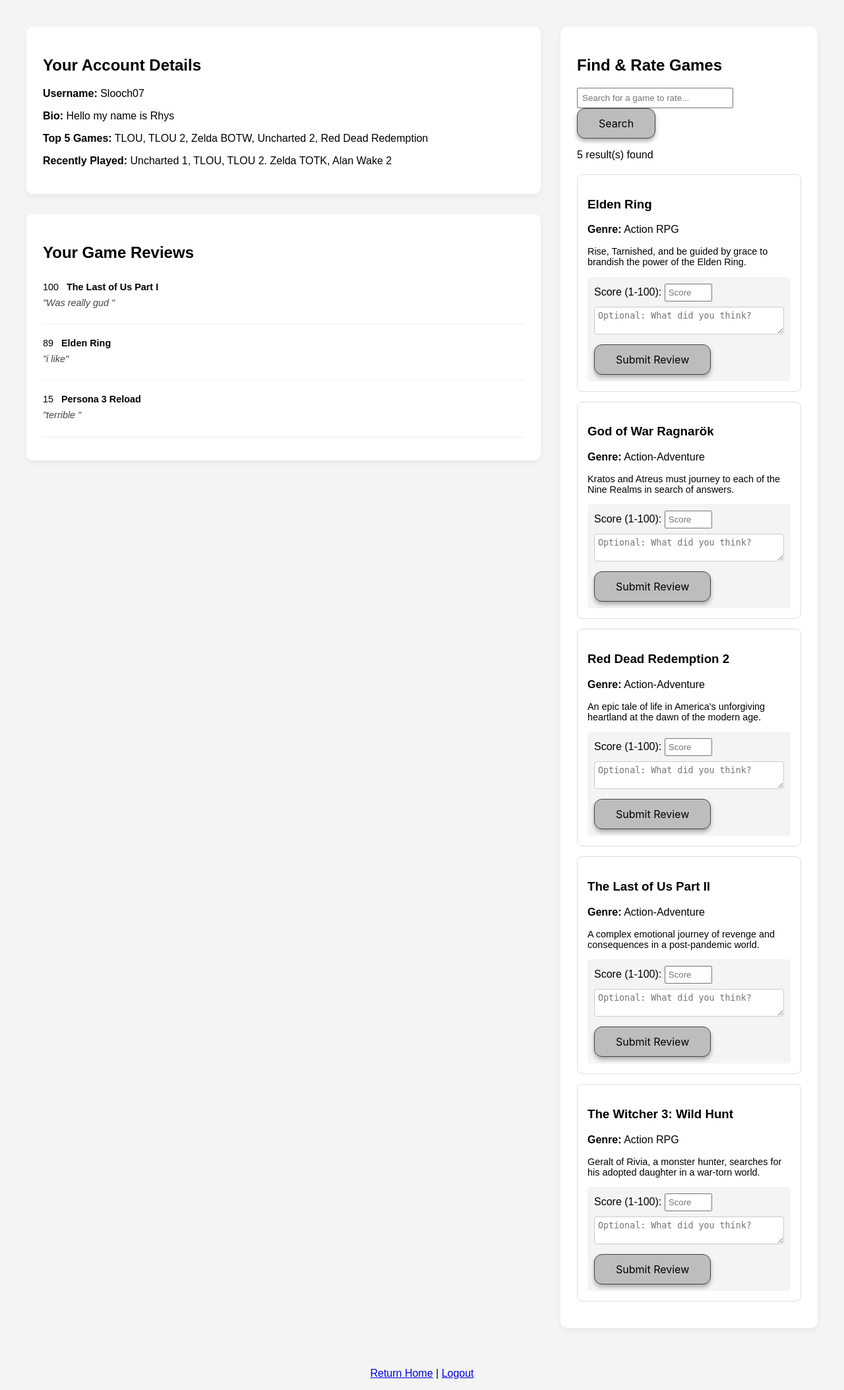
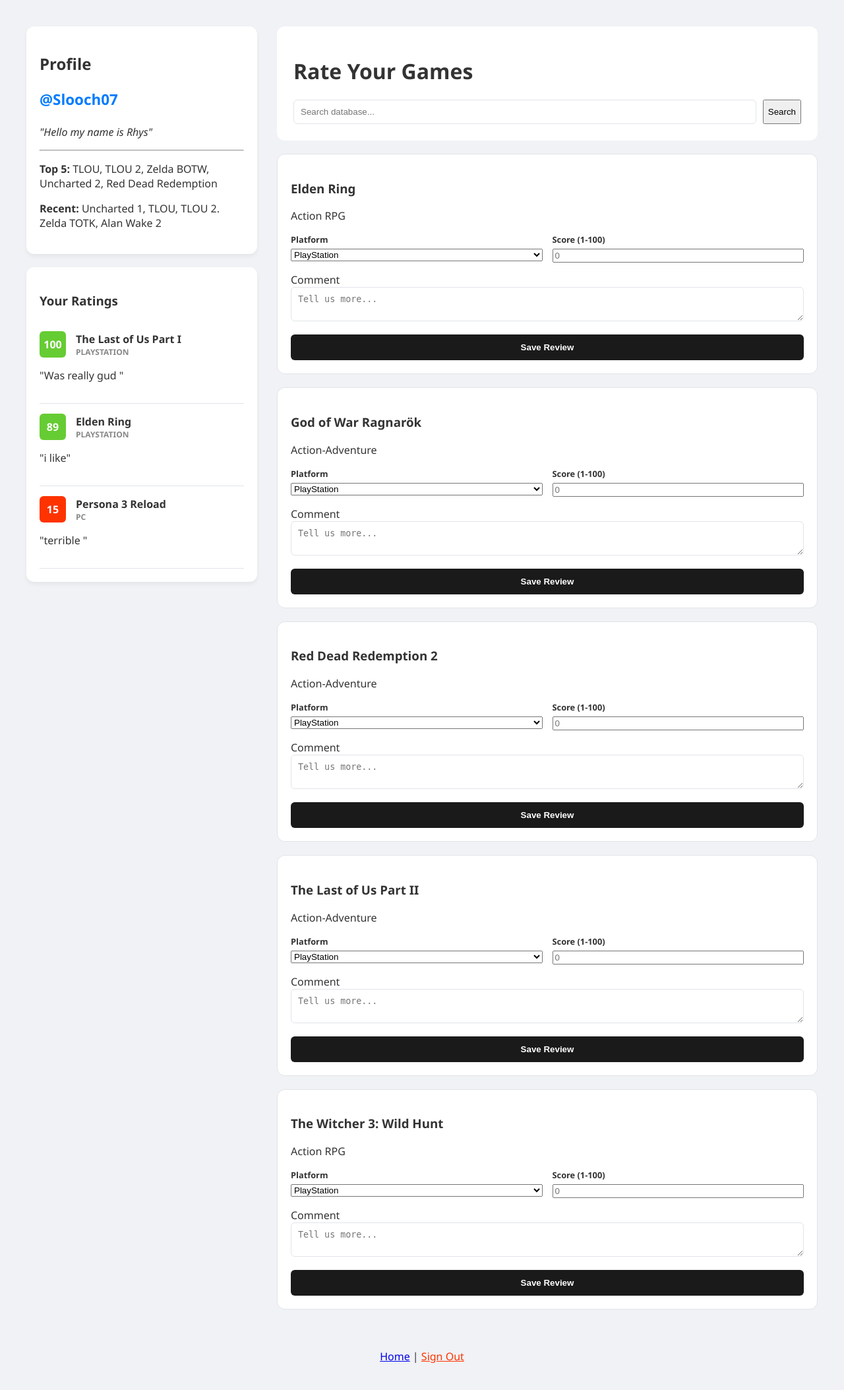
Before and after one commit to philstevens123/THE-REAL-NEA, a Flask app: page /user_profile in a window 1280 px wide. Shown: the whole page at 66% size. Run offline with Flask 3, Linux system fonts and the light colour scheme; a user stored in the database is signed in.

Commit message:
Added platform field to review

```diff
--- a/app.py
+++ b/app.py
@@ -43,7 +43,8 @@ class Review(db.Model):
     id = db.Column(db.Integer, primary_key=True)
     game_id = db.Column(db.String(80), nullable=False)
     game_title = db.Column(db.String(120), nullable=False)
-    rating = db.Column(db.Integer, nullable=False) # Store 1-100
+    platform = db.Column(db.String(50), nullable=False) # <--- ADD THIS LINE
+    rating = db.Column(db.Integer, nullable=False)
     comment = db.Column(db.Text, nullable=True)
     user_id = db.Column(db.Integer, db.ForeignKey('users.id'), nullable=False)
 
@@ -82,12 +83,12 @@ def register():
         confirm_password = request.form.get('confirm-password')
 
         if password != confirm_password:
-            flash("Passwords do not match!")
+            flash("Passwords do not match!", "register_error")
             return redirect(url_for('register'))
 
         existing_user = User.query.filter((User.email == email) | (User.username == username)).first()
         if existing_user:
-            flash("Username or Email already in use!")
+            flash("Username or Email already in use!", "register_error")
             return redirect(url_for('register'))
 
         new_user = User(username=username, email=email)
@@ -111,7 +112,10 @@ def sign_in():
             if user.profile is None:
                 return redirect(url_for('create_profile'))
             return redirect(url_for('user_profile'))
-        flash("Invalid username or password.")
+
+        flash("Incorrect username or password.", "sign_in_error")
+        return redirect(url_for('sign_in'))
+
     return render_template('sign_in.html')
 
 @app.route('/create_profile', methods=['GET', 'POST'])
@@ -136,7 +140,7 @@ def create_profile():
 def user_profile():
     user_id = session.get('user_id')
     if not user_id:
-        flash("You must be logged in to view your profile.")
+        flash("You must be logged in to view your profile.", "profile_error")
         return redirect(url_for('sign_in'))
 
     user = User.query.get(user_id)
@@ -156,30 +160,30 @@ def rate_game(game_id):
         flash("Please log in to rate games.")
         return redirect(url_for('sign_in'))
 
-    try:
-        rating_val = int(request.form.get('rating'))
-    except (ValueError, TypeError):
-        flash("Invalid rating.")
-        return redirect(url_for('user_profile'))
-
-    if rating_val < 1 or rating_val > 100:
-        flash("Rating must be between 1 and 100.")
-        return redirect(url_for('user_profile'))
-
+    # Get data from form
+    platform = request.form.get('platform') # <--- GET PLATFORM
+    rating_val = int(request.form.get('rating'))
     comment = request.form.get('comment')
     game_title = request.form.get('game_title')
 
-    # Check for existing review to update, else create new
-    existing = Review.query.filter_by(user_id=user_id, game_id=game_id).first()
+    # Check for existing review on THIS platform for THIS game
+    existing = Review.query.filter_by(user_id=user_id, game_id=game_id, platform=platform).first()
+
     if existing:
         existing.rating = rating_val
         existing.comment = comment
-        flash(f"Updated review for {game_title}!")
+        flash(f"Updated {game_title} review for {platform}!")
     else:
-        new_rev = Review(game_id=game_id, game_title=game_title, rating=rating_val,
-                         comment=comment, user_id=user_id)
+        new_rev = Review(
+            game_id=game_id,
+            game_title=game_title,
+            platform=platform, # <--- SAVE PLATFORM
+            rating=rating_val,
+            comment=comment,
+            user_id=user_id
+        )
         db.session.add(new_rev)
-        flash(f"Submitted review for {game_title}!")
+        flash(f"Submitted {game_title} review for {platform}!")
 
     db.session.commit()
     return redirect(url_for('user_profile'))
--- a/static/styles/user_profile_styles.css
+++ b/static/styles/user_profile_styles.css
@@ -100,3 +100,151 @@ button.btn-dark-modern {
     font-size: 0.9em;
     margin-bottom: 10px;
 }
+
+:root {
+    --bg-color: #f0f2f5;
+    --card-bg: #ffffff;
+    --primary: #1a1a1a;
+    --accent: #007bff;
+    --green: #66cc33;
+    --yellow: #ffcc33;
+    --red: #ff3300;
+    --border: #e1e4e8;
+}
+
+body {
+    font-family: 'Segoe UI', Tahoma, Geneva, Verdana, sans-serif;
+    background-color: var(--bg-color);
+    margin: 0;
+    color: #333;
+}
+
+.layout-container {
+    display: flex;
+    max-width: 1200px;
+    margin: 40px auto;
+    gap: 30px;
+    padding: 0 20px;
+}
+
+/* SIDEBAR */
+.sidebar {
+    width: 350px;
+}
+
+.profile-card, .history-card {
+    background: var(--card-bg);
+    padding: 20px;
+    border-radius: 12px;
+    box-shadow: 0 4px 6px rgba(0,0,0,0.05);
+    margin-bottom: 20px;
+}
+
+.user-main { font-size: 1.4rem; color: var(--accent); }
+
+/* SCORE BADGES */
+.score-badge {
+    width: 40px;
+    height: 40px;
+    line-height: 40px;
+    text-align: center;
+    border-radius: 6px;
+    color: white;
+    font-weight: bold;
+    flex-shrink: 0;
+}
+.high-score { background: var(--green); }
+.med-score { background: var(--yellow); color: #222; }
+.low-score { background: var(--red); }
+
+.review-entry {
+    padding: 15px 0;
+    border-bottom: 1px solid var(--border);
+}
+
+.review-header {
+    display: flex;
+    align-items: center;
+    gap: 15px;
+}
+
+.platform-label {
+    display: block;
+    font-size: 0.75rem;
+    color: #888;
+    text-transform: uppercase;
+    font-weight: bold;
+}
+
+/* MAIN CONTENT */
+.main-content {
+    flex-grow: 1;
+}
+
+.search-header {
+    background: var(--card-bg);
+    padding: 25px;
+    border-radius: 12px;
+    margin-bottom: 20px;
+}
+
+.search-form {
+    display: flex;
+    gap: 10px;
+}
+
+.search-form input {
+    flex-grow: 1;
+    padding: 10px;
+    border: 1px solid var(--border);
+    border-radius: 6px;
+}
+
+.game-rate-card {
+    background: var(--card-bg);
+    padding: 20px;
+    border-radius: 12px;
+    margin-bottom: 20px;
+    border: 1px solid var(--border);
+}
+
+.form-row {
+    display: flex;
+    gap: 15px;
+    margin-bottom: 15px;
+}
+
+.input-group {
+    display: flex;
+    flex-direction: column;
+    flex: 1;
+}
+
+.input-group label {
+    font-size: 0.8rem;
+    font-weight: bold;
+    margin-bottom: 5px;
+}
+
+textarea {
+    width: 100%;
+    border: 1px solid var(--border);
+    border-radius: 6px;
+    padding: 10px;
+    box-sizing: border-box;
+}
+
+.btn-submit {
+    background: var(--primary);
+    color: white;
+    border: none;
+    padding: 12px;
+    width: 100%;
+    border-radius: 6px;
+    margin-top: 15px;
+    cursor: pointer;
+    font-weight: bold;
+}
+
+.footer { text-align: center; padding-bottom: 40px; }
+.logout-link { color: var(--red); }
--- a/templates/create_profile.html
+++ b/templates/create_profile.html
@@ -15,17 +15,17 @@
 <form method = "POST" method = "/profile">
 
     <label for = "bio"><b>Bio</b></label>
-    <input type = "text" placeholder="Enter User Bio" name = "bio" required>
+    <input type = "text" placeholder="Enter" maxlength = "250" User Bio" name = "bio" required>
 
     <br><br>
 
     <label for = "top_5"><b>Top 5</b></label>
-    <input type = "text" placeholder = "Please enter your top 5 games" name = "top_5" required>
+    <input type = "text" placeholder = "Please enter your top 5 games" maxlength = "150" name = "top_5" required>
 
     <br><br>
 
     <label for = "recent"><b>Recent</b></label>
-    <input type = "text" placeholder = "Please enter the last 5 games you played" name = "recent" required>
+    <input type = "text" placeholder = "Please enter the last 5 games you played" maxlength = "150" name = "recent" required>
 
     <br><br>
 
--- a/templates/user_profile.html
+++ b/templates/user_profile.html
@@ -2,97 +2,102 @@
 <html lang="en">
 <head>
     <meta charset="UTF-8">
-    <title>My Profile</title>
+    <meta name="viewport" content="width=device-width, initial-scale=1.0">
+    <title>{{ user.username }}'s Profile</title>
     <link rel="stylesheet" href="{{ url_for('static', filename='styles/user_profile_styles.css') }}">
 </head>
 <body>
 
-<div class="layout">
-
-    <div class="left-column">
-
-        <div class="card">
-            <h2>Your Account Details</h2>
-            <p><strong>Username:</strong> {{ user.username }}</p>
-
+<div class="layout-container">
+    <aside class="sidebar">
+        <div class="profile-card">
+            <h2>Profile</h2>
+            <p class="user-main"><strong>@{{ user.username }}</strong></p>
+            <div class="bio-section">
                 {% if user.profile %}
-                <p><strong>Bio:</strong> {{ user.profile.bio }}</p>
-                <p><strong>Top 5 Games:</strong> {{ user.profile.top }}</p>
-                <p><strong>Recently Played:</strong> {{ user.profile.recent }}</p>
+                    <p><em>"{{ user.profile.bio }}"</em></p>
+                    <hr>
+                    <p><strong>Top 5:</strong> {{ user.profile.top }}</p>
+                    <p><strong>Recent:</strong> {{ user.profile.recent }}</p>
                 {% endif %}
             </div>
+        </div>
 
-        <div class="card">
-            <h2>Your Game Reviews</h2>
+        <div class="history-card">
+            <h3>Your Ratings</h3>
             {% if user.reviews %}
                 {% for review in user.reviews %}
-                    <div class="review-item" style="border-bottom: 1px solid #eee; padding: 10px 0;">
-                        <div style="display: flex; align-items: center; gap: 12px;">
+                    <div class="review-entry">
+                        <div class="review-header">
                             <span class="score-badge
                                 {% if review.rating >= 75 %}high-score
                                 {% elif review.rating >= 50 %}med-score
                                 {% else %}low-score{% endif %}">
                                 {{ review.rating }}
                             </span>
+                            <div class="game-info">
                                 <strong>{{ review.game_title }}</strong>
+                                <span class="platform-label">{{ review.platform }}</span>
                             </div>
-                        <p style="margin-top: 8px; color: #444; font-style: italic;">"{{ review.comment }}"</p>
+                        </div>
+                        {% if review.comment %}
+                            <p class="review-comment">"{{ review.comment }}"</p>
+                        {% endif %}
                     </div>
                 {% endfor %}
             {% else %}
-                <p>You haven't reviewed any games yet.</p>
+                <p class="empty-msg">No games rated yet.</p>
             {% endif %}
         </div>
+    </aside>
 
+    <main class="main-content">
+        <div class="search-header">
+            <h1>Rate Your Games</h1>
+            <form method="GET" action="{{ url_for('user_profile') }}" class="search-form">
+                <input type="text" name="q" placeholder="Search database..." value="{{ query }}">
+                <button type="submit" class="btn-primary">Search</button>
+            </form>
         </div>
 
-    <div class="card search-column">
-        <h2>Find & Rate Games</h2>
+        <div class="games-grid">
+            {% for game in games %}
+                <div class="game-rate-card">
+                    <h3>{{ game.title }}</h3>
+                    <p class="genre-text">{{ game.genre }}</p>
 
-        <form method="GET" action="{{ url_for('user_profile') }}">
-            <input
-                type="text"
-                name="q"
-                placeholder="Search for a game to rate..."
-                value="{{ query if query else '' }}">
-            <button class="btn-dark-modern" type="submit">Search</button>
-        </form>
-
-        <p>{{ games|length }} result(s) found</p>
-
-        <div class="games-list">
-            {% for game in games %}
-                <div class="game-card" style="border: 1px solid #ddd; padding: 15px; margin-bottom: 15px; border-radius: 8px;">
-                    <h3>{{ game.title }}</h3>
-                    <p><strong>Genre:</strong> {{ game.genre }}</p>
-                    <p style="font-size: 0.9em;">{{ game.description }}</p>
-
-                    <div class="review-form-container" style="background: #f4f4f4; padding: 10px; border-radius: 5px; margin-top: 10px;">
-                        <form action="{{ url_for('rate_game', game_id=game.id) }}" method="POST">
+                    <form action="{{ url_for('rate_game', game_id=game.id) }}" method="POST" class="rate-form">
                         <input type="hidden" name="game_title" value="{{ game.title }}">
 
-                            <div style="margin-bottom: 8px;">
-                                <label>Score (1-100):</label>
-                                <input type="number" name="rating" min="1" max="100" required
-                                       style="width: 60px; padding: 4px;" placeholder="Score">
+                        <div class="form-row">
+                            <div class="input-group">
+                                <label>Platform</label>
+                                <select name="platform" required>
+                                    <option value="PlayStation">PlayStation</option>
+                                    <option value="Xbox">Xbox</option>
+                                    <option value="PC">PC</option>
+                                </select>
+                            </div>
+                            <div class="input-group">
+                                <label>Score (1-100)</label>
+                                <input type="number" name="rating" min="1" max="100" required placeholder="0">
+                            </div>
                         </div>
 
-                            <textarea name="comment" placeholder="Optional: What did you think?" rows="2"
-                                      style="width: 100%; box-sizing: border-box;"></textarea>
+                        <label>Comment</label>
+                        <textarea name="comment" rows="2" placeholder="Tell us more..."></textarea>
 
-                            <button type="submit" class="btn-dark-modern" style="margin-top: 5px;">Submit Review</button>
+                        <button type="submit" class="btn-submit">Save Review</button>
                     </form>
-                    </div>
                 </div>
             {% endfor %}
         </div>
+    </main>
 </div>
 
-</div>
-
-<div style="text-align: center; margin-top: 20px;">
-    <a href="/">Return Home</a> | <a href="/logout">Logout</a>
-</div>
+<footer class="footer">
+    <a href="/">Home</a> | <a href="/logout" class="logout-link">Sign Out</a>
+</footer>
 
 </body>
 </html>
```
Also changed, not shown: templates/sign_in.html (+15 -7 lines), README.md (deleted), instance/users.db. Lines whose indentation alone changed are shown as unchanged.
